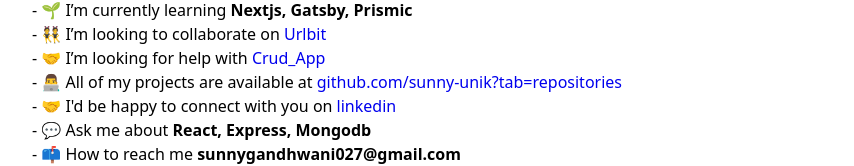
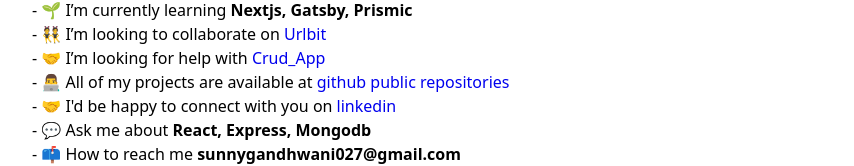
Before and after one commit to Sunny-unik/Sunny-unik.github.io, a plain HTML site: page index.html in a window 1280 px wide. Shown: the part 486-652 px from the top of the page, without its empty margins (128-982 px from the left). Drawn offline with Linux system fonts and the light colour scheme.

Commit message:
fix: Update index.html

```diff
--- a/index.html
+++ b/index.html
@@ -42,8 +42,8 @@
           >Crud_App</a
         ><br />
         - 👨‍💻 All of my projects are available at
-        <a href="github.com/sunny-unik?tab=repositories" target="_blank"
-          >github.com/sunny-unik?tab=repositories</a
+        <a href="https://github.com/sunny-unik?tab=repositories" target="_blank"
+          >github public repositories</a
         ><br />
         - 🤝 I'd be happy to connect with you on
         <a
```
